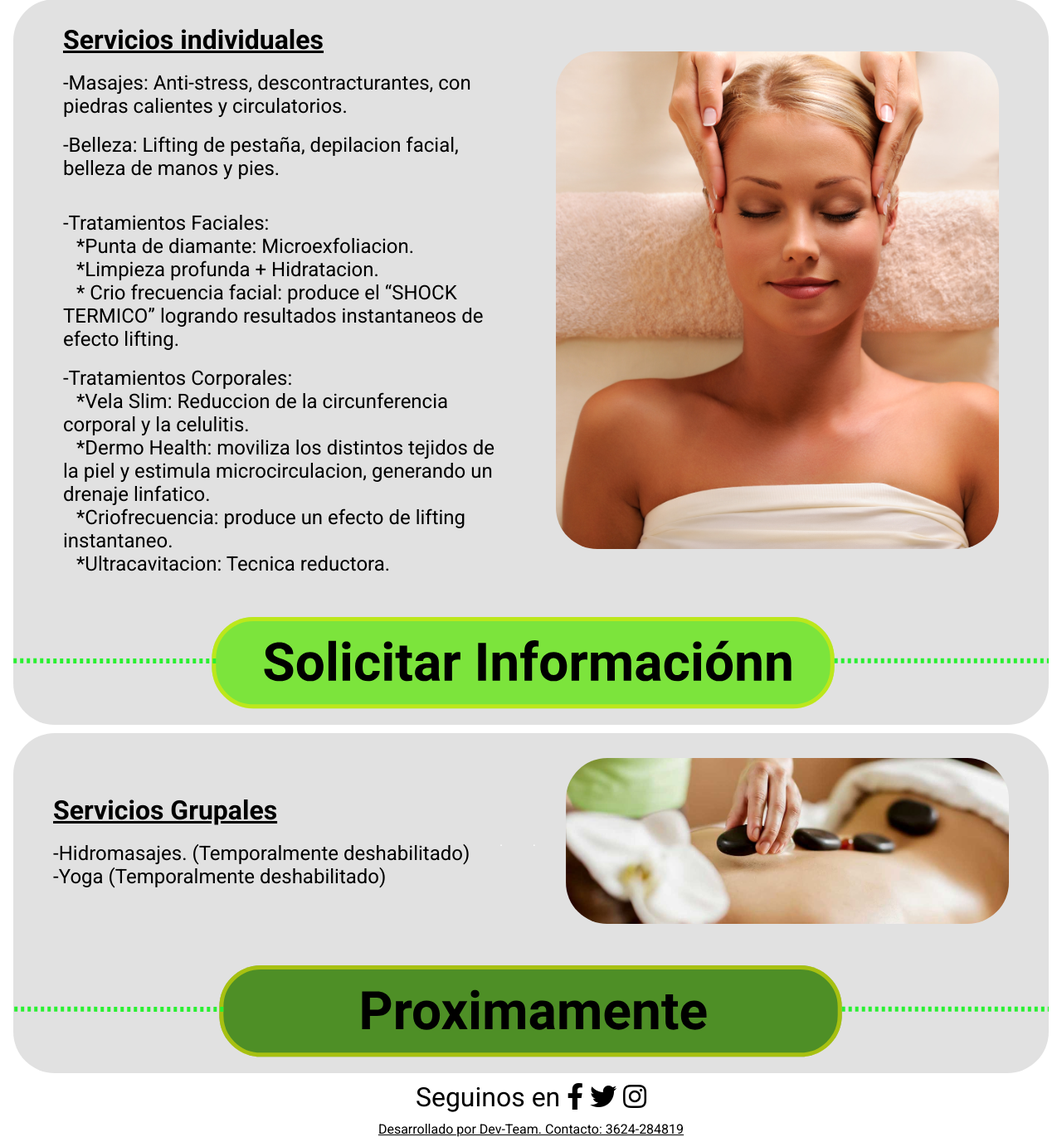
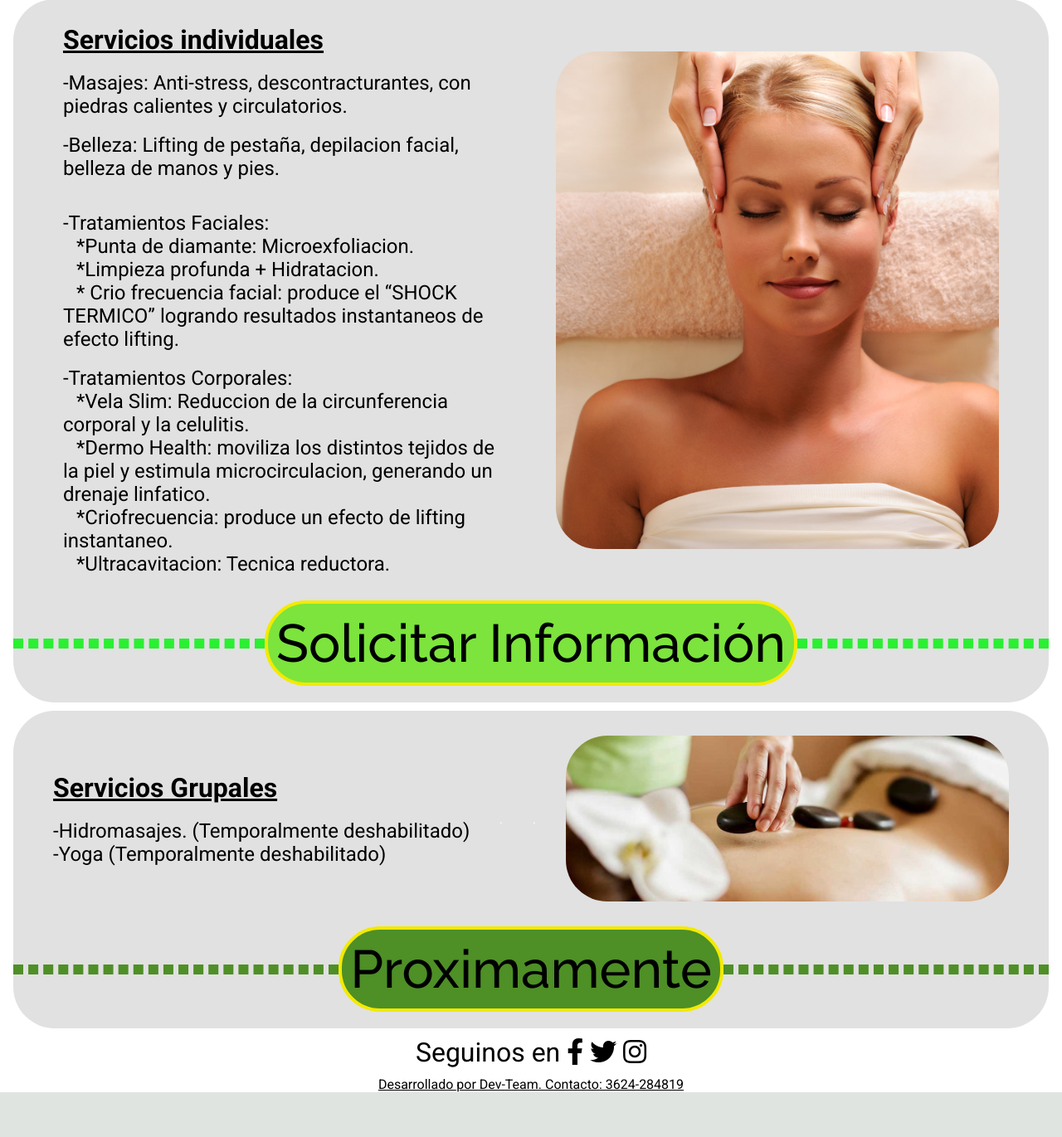
Before and after one commit to erickvaernet/Spa-Sentirse-Bien, a PHP site: page /servicios.html in a window 1280 px wide. Shown: the part 797-2168 px from the top of the page at 83% size. After the commit the page ends 2114 px from the top, so only its background shows below. Run offline with PHP 8.4, Linux system fonts and the light colour scheme.

Commit message:
Reemplzados botones de servicios y agregada pagina turnos completa

```diff
--- a/spa-sentirse-bien/css/style.css
+++ b/spa-sentirse-bien/css/style.css
@@ -2,6 +2,7 @@
 @import url("https://fonts.googleapis.com/css2?family=Roboto:wght@400;700&display=swap");
 @import url("https://fonts.googleapis.com/css2?family=Rochester&display=swap");
 @import url("https://fonts.googleapis.com/css2?family=Raleway:ital,wght@0,400;1,300&display=swap");
+@import url("https://fonts.googleapis.com/css2?family=Raleway:wght@500&display=swap");
 /*Genreal*/
 * {
   margin: 0;
@@ -332,11 +333,94 @@ main .contenedor-sexos {
   background-image: url("../img/servicios/boton-info.svg");
 }
 
+.contenedor-serv-ind .servicios-individuales .boton-serv-indiv {
+  display: -webkit-box;
+  display: -ms-flexbox;
+  display: flex;
+  -webkit-box-orient: horizontal;
+  -webkit-box-direction: normal;
+      -ms-flex-direction: row;
+          flex-direction: row;
+  -webkit-box-align: center;
+      -ms-flex-align: center;
+          align-items: center;
+  -webkit-box-pack: center;
+      -ms-flex-pack: center;
+          justify-content: center;
+  margin-bottom: 20px;
+}
+
+.contenedor-serv-ind .servicios-individuales .boton-serv-indiv hr {
+  width: 574px;
+  border: 6px dashed #29F031;
+  -webkit-transform: matrix(1, 0, 0, 1, 0, 0);
+          transform: matrix(1, 0, 0, 1, 0, 0);
+  width: 40%;
+}
+
+.contenedor-serv-ind .servicios-individuales .boton-serv-indiv .button {
+  font-family: "Raleway",sans-serif;
+  font-weight: 500;
+  color: #000000;
+  font-size: 4rem;
+  padding: 10px;
+  text-decoration: none;
+  border-radius: 50px;
+  border: solid #F3EA00 4px;
+  background: #7CE43C;
+}
+
+.contenedor-serv-ind .servicios-individuales .boton-serv-indiv .button:hover {
+  background: #5eb627;
+  cursor: pointer;
+}
+
 .contenedor-serv-ind .servicios-individuales .boton-servicios-grup {
   background-repeat: no-repeat;
   background-position: center;
   height: 150px;
   background-image: url("../img/servicios/boton-proximamente.svg");
+}
+
+.contenedor-serv-ind .servicios-individuales .boton-serv-grup {
+  display: -webkit-box;
+  display: -ms-flexbox;
+  display: flex;
+  -webkit-box-orient: horizontal;
+  -webkit-box-direction: normal;
+      -ms-flex-direction: row;
+          flex-direction: row;
+  -webkit-box-align: center;
+      -ms-flex-align: center;
+          align-items: center;
+  -webkit-box-pack: center;
+      -ms-flex-pack: center;
+          justify-content: center;
+  margin-bottom: 20px;
+}
+
+.contenedor-serv-ind .servicios-individuales .boton-serv-grup hr {
+  width: 574px;
+  border: 6px dashed #4E8F26;
+  -webkit-transform: matrix(1, 0, 0, 1, 0, 0);
+          transform: matrix(1, 0, 0, 1, 0, 0);
+  width: 40%;
+}
+
+.contenedor-serv-ind .servicios-individuales .boton-serv-grup .button {
+  font-family: "Raleway",sans-serif;
+  font-weight: 500;
+  color: #000000;
+  font-size: 4rem;
+  padding: 10px;
+  text-decoration: none;
+  border-radius: 50px;
+  border: solid #F3EA00 4px;
+  background: #4E8F26;
+}
+
+.contenedor-serv-ind .servicios-individuales .boton-serv-grup .button:hover {
+  background: #4E8F26;
 }
 
 main .contenedor-centrador .contenedor-contacto {
--- a/spa-sentirse-bien/scss/_general.scss
+++ b/spa-sentirse-bien/scss/_general.scss
@@ -2,6 +2,8 @@
 @import url('https://fonts.googleapis.com/css2?family=Roboto:wght@400;700&display=swap');
 @import url('https://fonts.googleapis.com/css2?family=Rochester&display=swap');
 @import url('https://fonts.googleapis.com/css2?family=Raleway:ital,wght@0,400;1,300&display=swap');
+@import url('https://fonts.googleapis.com/css2?family=Raleway:wght@500&display=swap');
+
 
 
 /*Genreal*/
--- a/spa-sentirse-bien/scss/_servicios-individuales.scss
+++ b/spa-sentirse-bien/scss/_servicios-individuales.scss
@@ -59,12 +59,73 @@
             height: 150px;
             background-image: url("../img/servicios/boton-info.svg");
         }
+
+        .boton-serv-indiv{
+            display: flex;
+            flex-direction: row;
+            align-items: center;
+            justify-content: center;
+            margin-bottom: 20px;
+            hr{
+                width: 574px;
+                border: 6px dashed #29F031;
+                transform: matrix(1, 0, 0, 1, 0, 0);
+                width: 40%;
+            }
+            .button {
+                font-family: "Raleway",sans-serif;
+                font-weight: 500;
+                color: #000000;
+                font-size: 4rem;
+                padding: 10px;
+                text-decoration: none;
+                -webkit-border-radius: 50px;
+                -moz-border-radius: 50px;
+                border-radius: 50px;
+                border: solid #F3EA00 4px;
+                background: #7CE43C;
+            }
+            .button:hover {
+                background: #5eb627;
+                cursor: pointer;
+            }
+        }
+
         .boton-servicios-grup{
             background-repeat: no-repeat;
             background-position: center;
             height: 150px;
             background-image: url("../img/servicios/boton-proximamente.svg");
         }
+        .boton-serv-grup{
+            display: flex;
+            flex-direction: row;
+            align-items: center;
+            justify-content: center;
+            margin-bottom: 20px;
+            hr{
+                width: 574px;
+                border: 6px dashed #4E8F26;
+                transform: matrix(1, 0, 0, 1, 0, 0);
+                width: 40%;
+            }
+            .button {
+                font-family: "Raleway",sans-serif;
+                font-weight: 500;
+                color: #000000;
+                font-size: 4rem;
+                padding: 10px;
+                text-decoration: none;
+                -webkit-border-radius: 50px;
+                -moz-border-radius: 50px;
+                border-radius: 50px;
+                border: solid #F3EA00 4px;
+                background: #4E8F26;
+            }
+            .button:hover {
+            background: #4E8F26;
+            }
+        }
 
     }
 }
--- a/spa-sentirse-bien/servicios.html
+++ b/spa-sentirse-bien/servicios.html
@@ -80,9 +80,15 @@
                 </div>
                 <div class="img-serv-ind"></div>
             </div>
-            <a href="./formulario-servicios.php">
-                <div class="boton-servicios-indiv"></div>
-            </a>
+
+            <div class="boton-serv-indiv">
+                <hr class="linea1">
+                <a href="./formulario-servicios.php" style="text-decoration: none;"></a>
+                    <input type="submit" value="Solicitar Información" class="button">
+                </a>
+                <hr class="linea2">
+            </div>
+
         </div>
     </div>
 
@@ -98,7 +104,11 @@
                 <p>.</p>
                 <div class="img-serv-grup"></div>
             </div>
-            <div class="boton-servicios-grup"></div>
+            <div class="boton-serv-grup">
+                <hr class="linea1">
+                <input type="submit" value="Proximamente" class="button">
+                <hr class="linea2">
+            </div>
 
         </div>
     </div>
```
Also changed, not shown: spa-sentirse-bien/turnos.php (renamed from spa-sentirse-bien/turnos.html), 1 other file.
